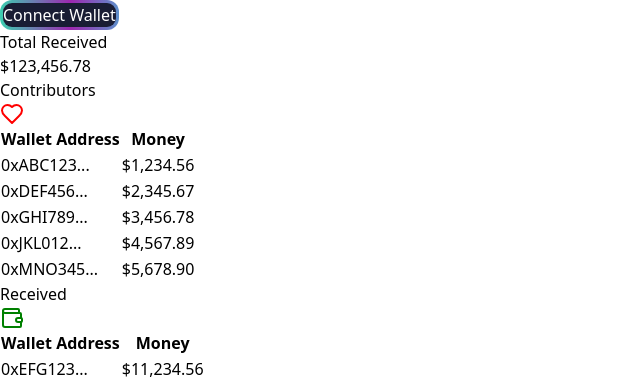
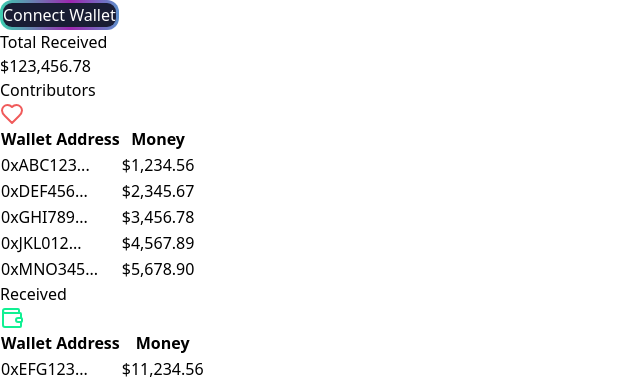
Before and after one commit to KevinLatino/Solidity-Project, a React (Vite) app in the folder Frontend/: page / in a window 1280 px wide. Shown: the top 380 px of the page, without its empty margins (0-640 px from the left). Built offline with nearby package versions, Linux system fonts and the light colour scheme.

Commit message:
adding some new styles

```diff
--- a/Frontend/package.json
+++ b/Frontend/package.json
@@ -10,6 +10,7 @@
     "preview": "vite preview"
   },
   "dependencies": {
+    "framer-motion": "^11.3.19",
     "lucide-react": "^0.416.0",
     "react": "^18.3.1",
     "react-dom": "^18.3.1"
--- a/Frontend/src/App.jsx
+++ b/Frontend/src/App.jsx
@@ -1,4 +1,3 @@
-import { useState } from 'react'
 import MainArticle from './Articles/MainArticle'
 
 function App() {
--- a/Frontend/src/Articles/MainArticle.jsx
+++ b/Frontend/src/Articles/MainArticle.jsx
@@ -32,7 +32,7 @@ const MainArticle = () => {
         <div className="flex justify-center w-full gap-[6rem] mt-10">
           {/* Left Table */}
           <div className="w-[40rem]">
-            <h2 className="text-xl font-semibold mb-4 flex gap-2">Contributors <Heart color='red'/></h2>
+            <h2 className="text-xl font-semibold mb-4 flex gap-2">Contributors <Heart color='#f05b5b'/></h2>
             <table className="border-collapse border border-gray-300 w-full">
               <thead>
                 <tr>
@@ -53,7 +53,7 @@ const MainArticle = () => {
 
           {/* Right Table */}
           <div className="w-[40rem]">
-            <h2 className="text-xl font-semibold mb-4 flex gap-6">Received <Wallet  color='green'/></h2>
+            <h2 className="text-xl font-semibold mb-4 flex gap-6">Received <Wallet  color='#11f093'/></h2>
             <table className="border-collapse border border-gray-300 w-full">
               <thead>
                 <tr>
--- a/Frontend/src/Components/HeaderComponent.css
+++ b/Frontend/src/Components/HeaderComponent.css
@@ -13,11 +13,16 @@
   .border-gradient {
     position: relative;
     overflow: hidden;
-    border: 3.5px solid transparent; /* Ajusta el grosor del borde aquí */
-    border-radius: 12px; /* Ajusta según el border-radius del botón */
+    border: 3.5px solid transparent;
+    border-radius: 12px;
     background: linear-gradient(#191d34, #191d34) padding-box,
                 linear-gradient(90deg, #00bcd4, #31e2b0, #9c27b0, #37d3dc) border-box;
     background-size: 200% 200%;
     animation: gradient-rotate 4s linear infinite;
-    color: white; /* Asegura que el texto sea visible en el botón */
+    color: white;
   }
+  .border-gradient:hover {
+    transform: scale(1.05);
+    transition: transform 0.18s ease-in-out, box-shadow 0.18s ease-in-out;
+    box-shadow: 0 8px 15px rgba(0, 0, 0, 0.2);
+  }
--- a/Frontend/src/Components/HeaderComponent.jsx
+++ b/Frontend/src/Components/HeaderComponent.jsx
@@ -1,5 +1,6 @@
 import React from 'react';
 import './HeaderComponent.css';
+
 
 const HeaderComponent = () => {
   return (
```
Also changed, not shown: 1 other file (tests, documents, lock files or other folders).
